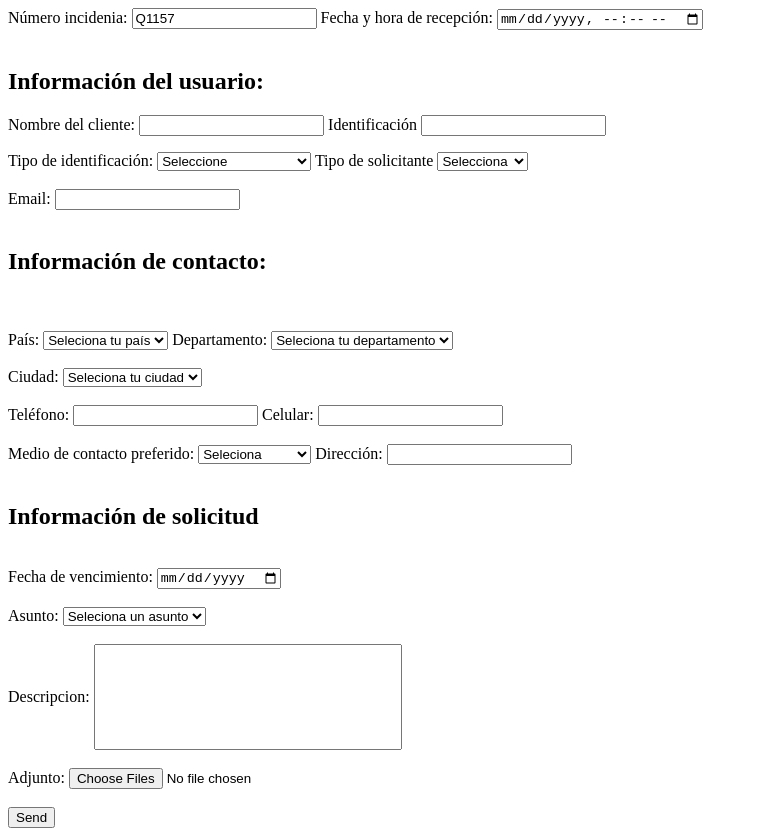
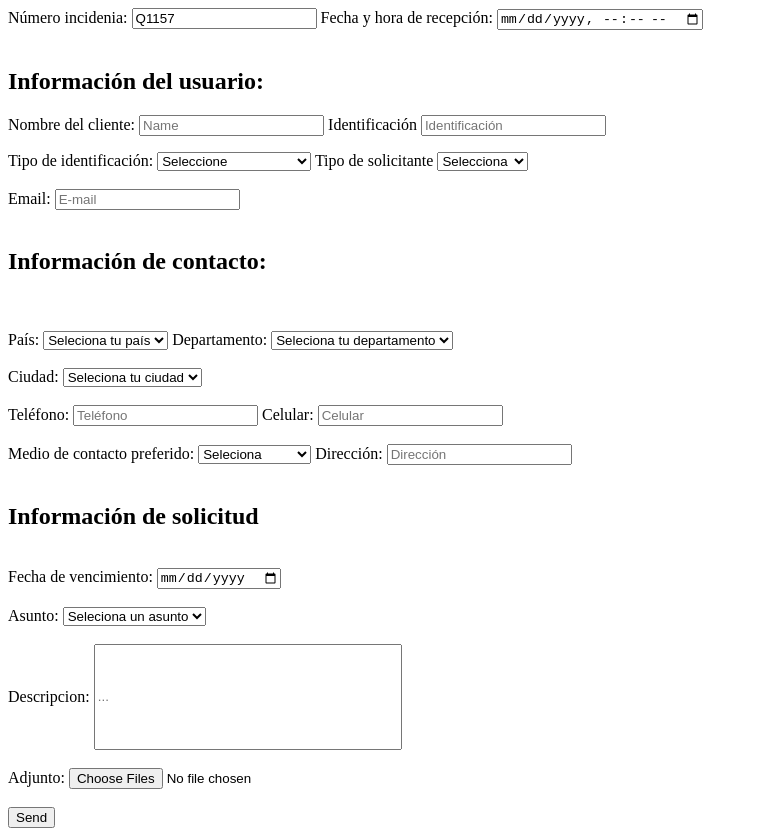
Before and after one commit to juan1535/Formulariocorreccion, a plain HTML site: page formularioglobal.html in a window 1280 px wide. Shown: the whole page, without its empty margins (0-758 px from the left). Drawn offline with Linux system fonts and the light colour scheme.

Commit message:
edición

```diff
--- a/formularioglobal.html
+++ b/formularioglobal.html
@@ -15,9 +15,10 @@
         </div><br>
 <h2>Información del usuario:</h2>
 
-<form>
+<form action=".php" autocomplete="off" method="post">
 
-<label for="name">Nombre del cliente:</label> <input type="text" id="name" name="name" pattern="[A-Z a-z]+" autocomplete="off" minlength="5" maxlength="50" required> <nbsp></nbsp> <label for="Identificación">Identificación</label> <input type="text" id="Identificación" name="Identificación" pattern="^[0-9]+$" title="Por favor, ingresa solo numeros" autocomplete="off" required> <br> <p></p> <label for="Tipo de identificación">Tipo de identificación:</label>
+<label for="name">Nombre del cliente:</label>
+<input type="text" id="name" name="name" pattern="[a-zA-Z ]{2-420}" minlength="5" maxlength="50" required placeholder="Name"> <nbsp></nbsp> <label for="Identificación">Identificación</label> <input type="text" id="Identificación" name="Identificación" placeholder="Identificación" pattern="^[0-9]+$" title="Por favor, ingresa solo numeros" autocomplete="off" required> <br> <p></p> <label for="Tipo de identificación">Tipo de identificación:</label>
   <select name="Tipo de identificación" id="Tipo de identificación" required>
     <option value="" disabled selected hidden>Seleccione</option>
     <option value="1">Cedula de Ciudadania</option>
@@ -33,7 +34,7 @@
     <option value="3">05-Docente</option>
   </select><br>
   <br>
-  <label for="email">Email: </label><input type="email" id="email" name="email" autocomplete="off" minlength="5" maxlength="50" required>
+  <label for="email">Email: </label><input type="email" id="email" name="email" placeholder="E-mail" autocomplete="off" minlength="5" maxlength="50" required>
   <br>
   <br>
 
@@ -70,9 +71,9 @@
   <br>
   <br>
   <label for="Teléfono">Teléfono:</label>
-  <input type="number" id="Teléfono" name="Teléfono" pattern="^[0-9]+$" minlength="5" maxlength="10" title="Por favor, ingresa solo numeros" autocomplete="off" required> <nbsp>
+  <input type="number" id="Teléfono" name="Teléfono" pattern="^[0-9]+$" placeholder="Teléfono" minlength="5" maxlength="10" title="Por favor, ingresa solo numeros" autocomplete="off" required> <nbsp>
     <label for="Celular">Celular:</label>
-  <input type="number" id="Celular" name="Celular" pattern="^[0-9]+$" minlength="5" maxlength="10" title="Por favor, ingresa solo numeros" autocomplete="off" required>
+  <input type="number" id="Celular" name="Celular" placeholder="Celular" pattern="^[0-9]+$" minlength="5" maxlength="10" title="Por favor, ingresa solo numeros" autocomplete="off" required>
   </nbsp>
   <br>
   <br>
@@ -85,7 +86,7 @@
   </select>
   <nbsp>
 <label for="Dirección">Dirección:</label>
-  <input type="text" id="Dirección" name="Dirección" pattern="[A-Z a-z]+" minlength="5" maxlength="100" autocomplete="off" required>
+  <input type="text" id="Dirección" name="Dirección" placeholder="Dirección" pattern="[a-zA-Z ]{2-420}" minlength="5" maxlength="100" autocomplete="off" required>
   </nbsp>
   <br>
   <br>
@@ -106,7 +107,7 @@
   </select>
 <br>
 <br>
-  <label for="Descripcion">Descripcion:</label> <input type="text" id="Descripcion" name="Descripcion" pattern="[A-Z a-z]+" minlength="5" maxlength="100" autocomplete="off" style="width: 300px; height: 100px;" required>
+  <label for="Descripcion">Descripcion:</label> <input type="text" id="Descripcion" name="Descripcion" placeholder="..." pattern="[a-zA-Z ]{2-420}" minlength="5" maxlength="100" autocomplete="off" style="width: 300px; height: 100px;" required>
   <br>
   <br>
   <label for="images">Adjunto:</label>
```
